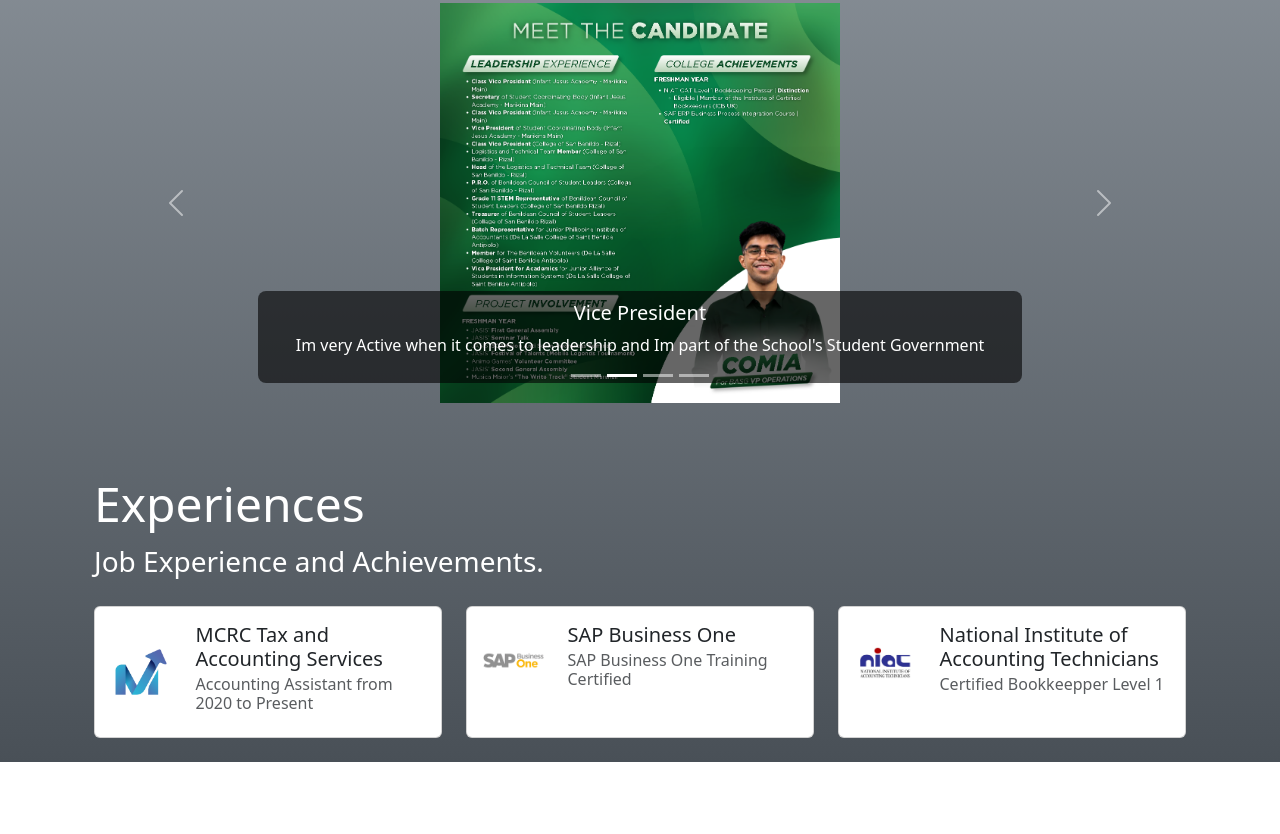
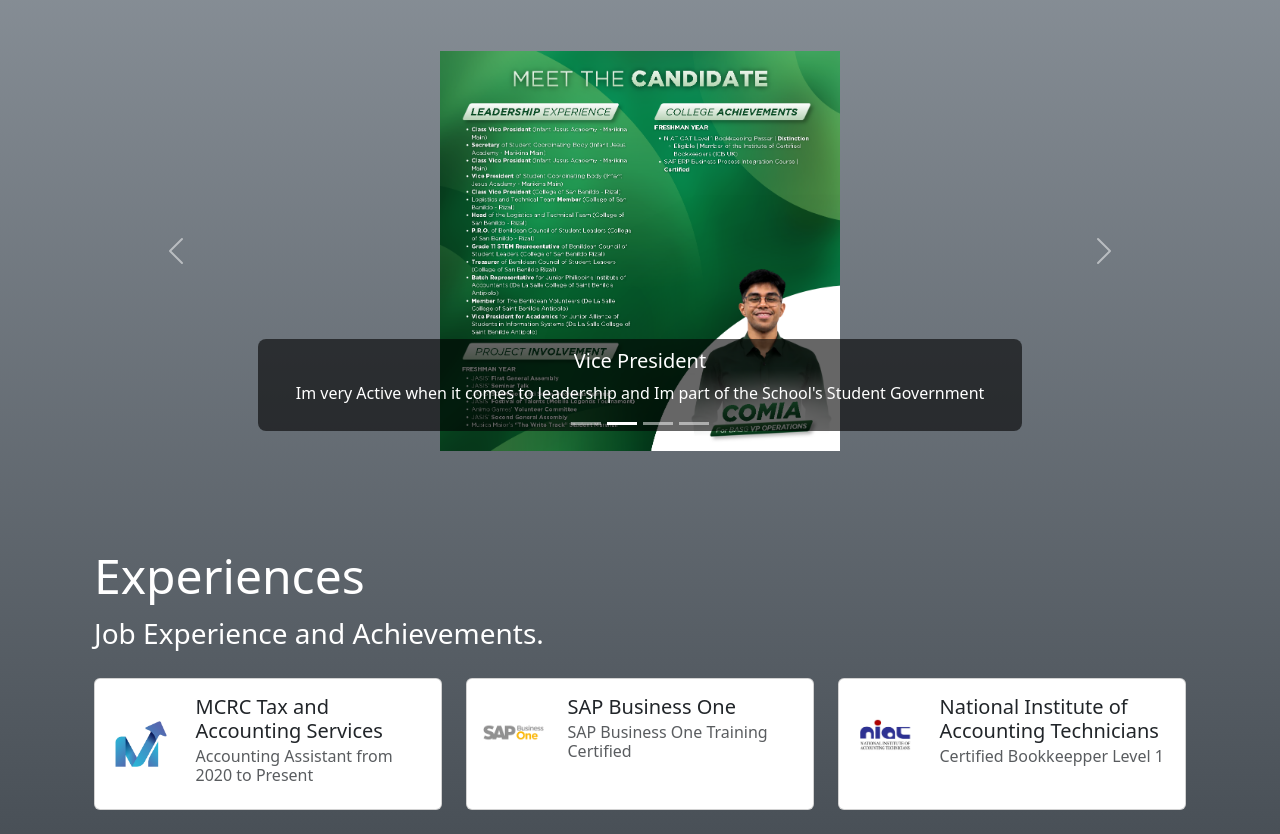
Before and after one commit to JazzComia/Entprog-Website, a plain HTML site: page index.html in a window 1280 px wide. Shown: the part 559-1393 px from the top of the page. Before the commit the page ends 1321 px from the top, so only its background shows below. Drawn offline with nearby package versions, Linux system fonts and the light colour scheme.

Commit message:
Update index.html

```diff
--- a/index.html
+++ b/index.html
@@ -63,7 +63,7 @@
 </div>
 
   <!-- Carousel of my Hobbies -->
-  <div class="container mt-5">
+  <div class="container mt-5 pt-5">
   <div id="carouselExampleCaptions" class="carousel slide" data-bs-ride="carousel" data-bs-interval="4000">
   <div class="carousel-indicators">
     <button type="button" data-bs-target="#carouselExampleCaptions" data-bs-slide-to="0" class="active" aria-current="true" aria-label="Slide 1"></button>
@@ -114,7 +114,7 @@
 
 <!-- EXPERIENCES -->
 
-<div class="container mt-5 pt-4 text-white" id="experiences" style="scroll-margin-top: 80px;">
+<div class="container mt-5 pt-5 text-white" id="experiences" style="scroll-margin-top: 80px;">
   <h2 class="display-5">Experiences</h2>
   <p class="lead fs-3">Job Experience and Achievements.</p>
 
@@ -168,6 +168,8 @@
     </div>
   </div>
 
+
+
 <script src="https://cdn.jsdelivr.net/npm/bootstrap@5.3.8/dist/js/bootstrap.bundle.min.js" integrity="sha384-FKyoEForCGlyvwx9Hj09JcYn3nv7wiPVlz7YYwJrWVcXK/BmnVDxM+D2scQbITxI" crossorigin="anonymous"></script>
 </body>
 </html>
```
